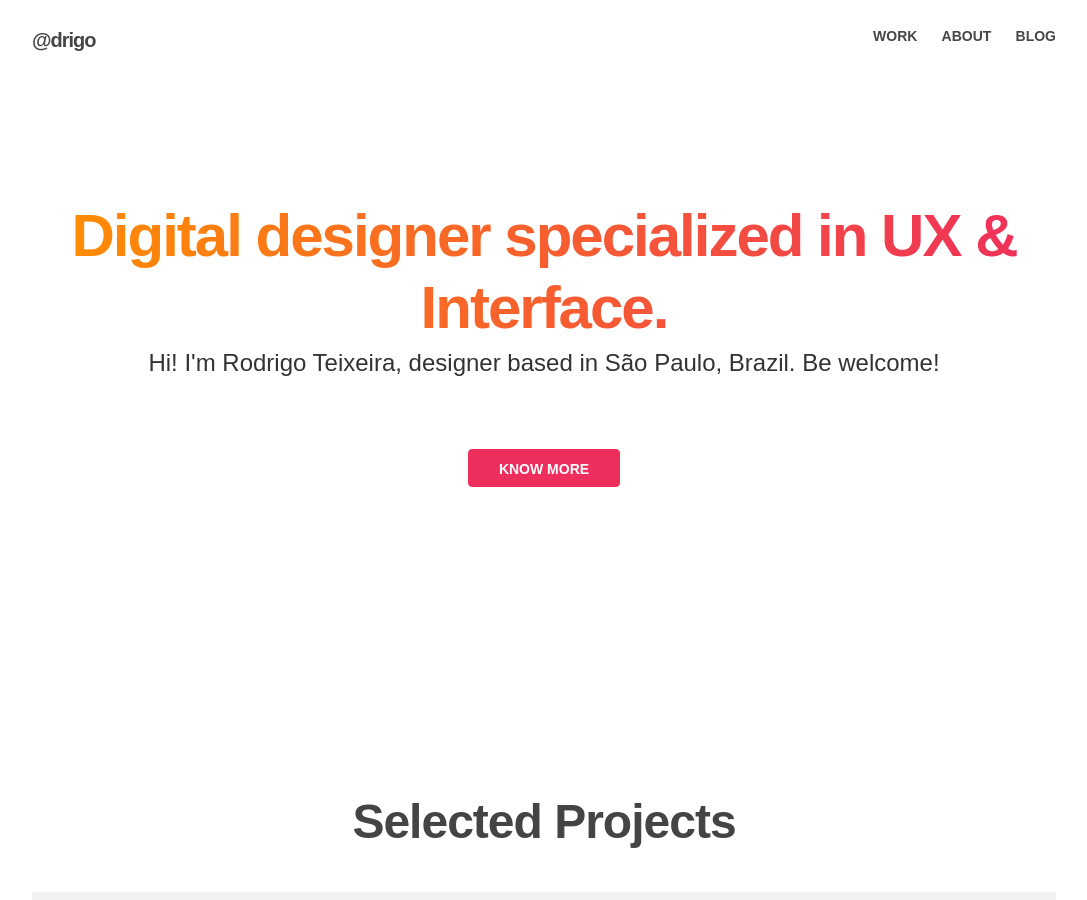
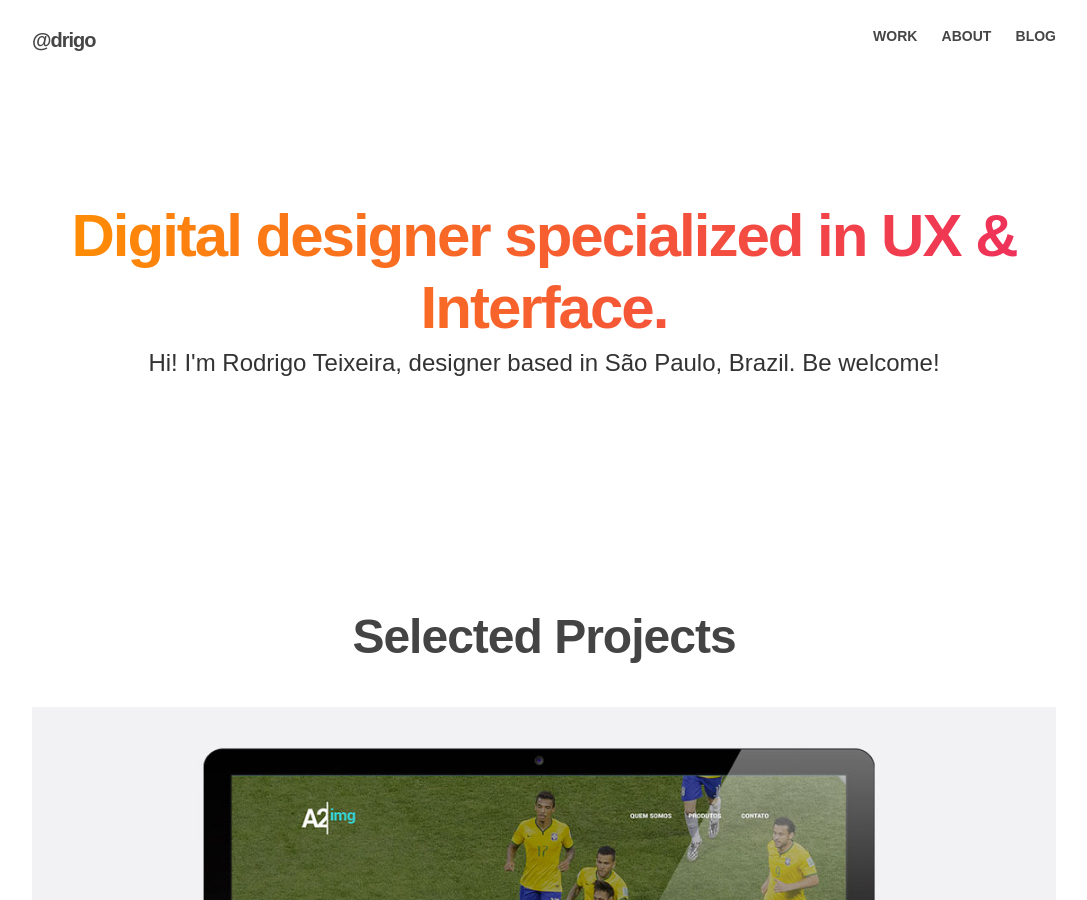
Before and after one commit to drigoteixeira/drigoteixeira.github.io, a Jekyll site: the page built from index.html, in a window 1280 px wide and 900 px high. Shown: the whole window, without its empty margins (96-1183 px from the left). Built offline with Jekyll 4.4.1, drawn with Linux system fonts in a browser that asks for light colours; nearby versions of some CDN libraries.

Commit message:
Update homepage

```diff
--- a/index.html
+++ b/index.html
@@ -7,7 +7,6 @@ layout: home
             <div class="twelve columns jumbo">
                 <h1 class="heading">Digital designer specialized in UX &amp; Interface.</h1>
                 <p>Hi! I'm Rodrigo Teixeira, designer based in São Paulo, Brazil. Be welcome!</p>
-                <p class="next-project"><a class="button button-primary" href="/about/">Know more</a></p>
             </div>
         </div>
 	</div>
```
